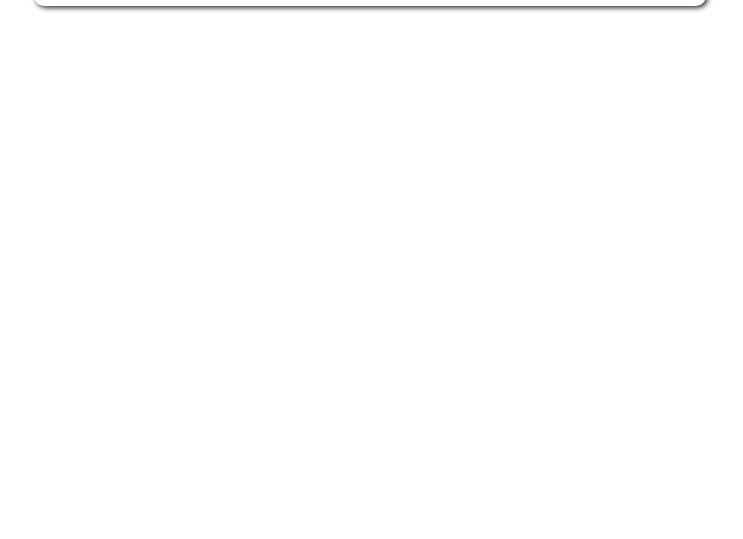
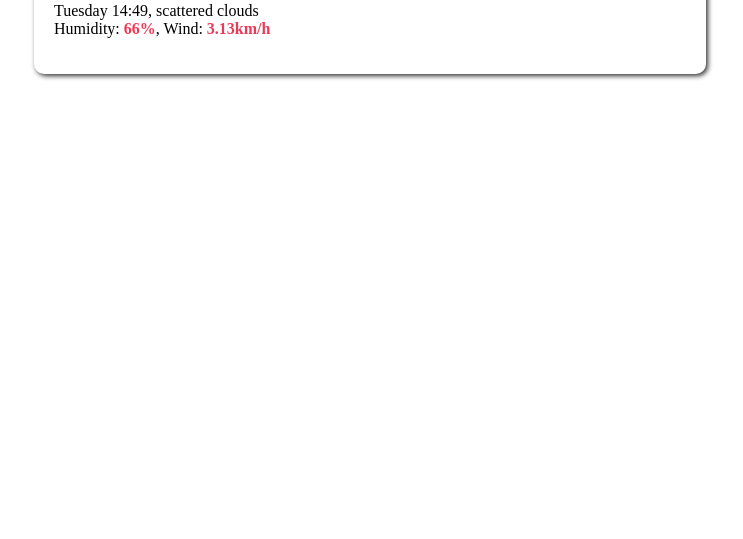
Before and after one commit to Nande929/Redone-Weather, a plain HTML site: page index.html in a window 1280 px wide. Shown: the part 261-800 px from the top of the page, without its empty margins (270-1013 px from the left). Drawn offline with Linux system fonts and the light colour scheme.

Commit message:
Updated the page

```diff
--- a/index.html
+++ b/index.html
@@ -30,6 +30,10 @@
                 <span>12&deg;C</span>
             </div>
         </div>
+
+        <p class="paragraph">Tuesday 14:49, scattered clouds <br>
+        Humidity: <span>66%</span>, Wind: <span>3.13km/h</span>
+        </p>
     </div>
     <script src="src/index.js"></script>
 </body>
--- a/src/styles.css
+++ b/src/styles.css
@@ -42,3 +42,9 @@
     font-size: 60px;
     font-weight: bold;
 }
+
+.paragraph span {
+
+    color: rgb(235, 58, 88);
+    font-weight: bold;
+}
```
Also changed, not shown: 1 other file.
